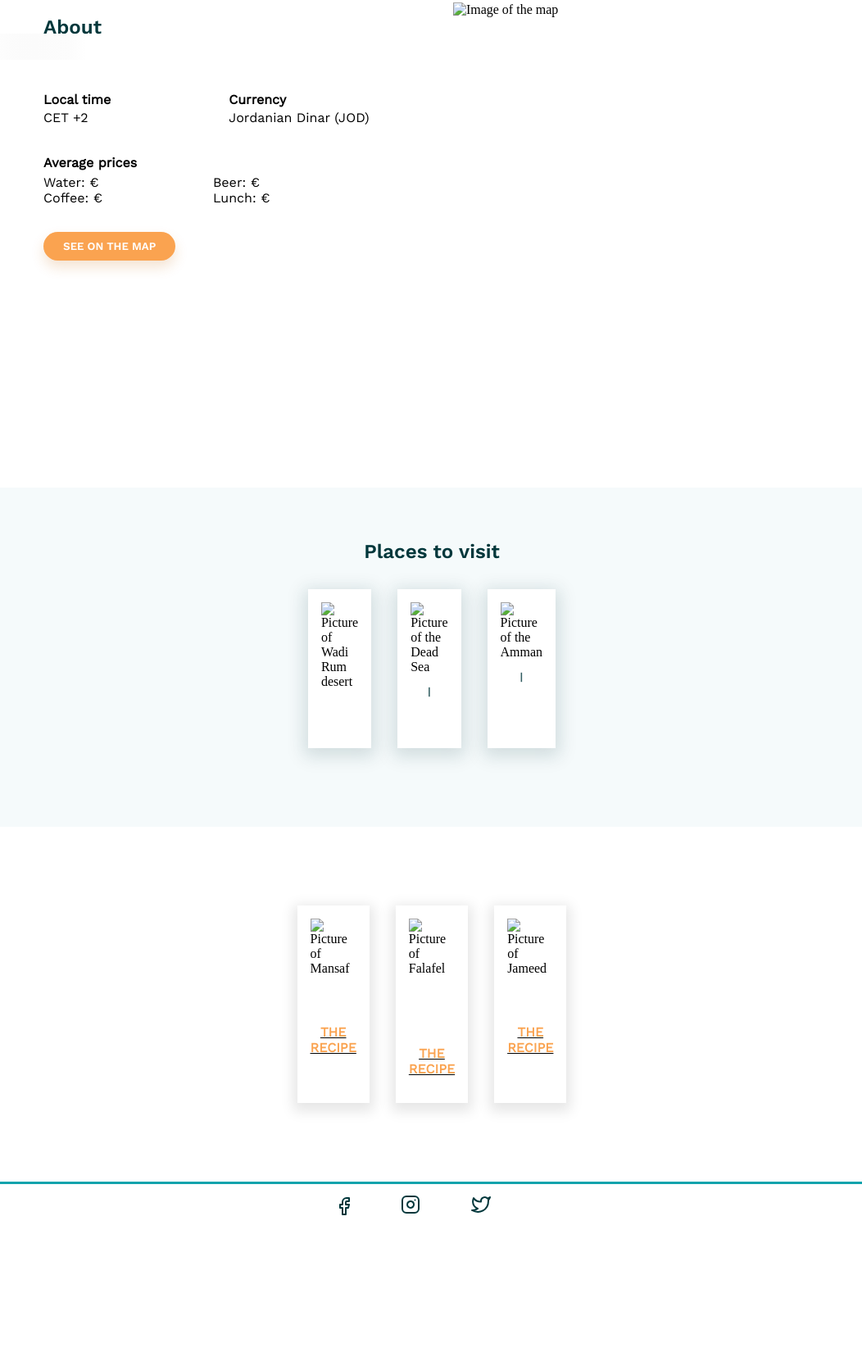
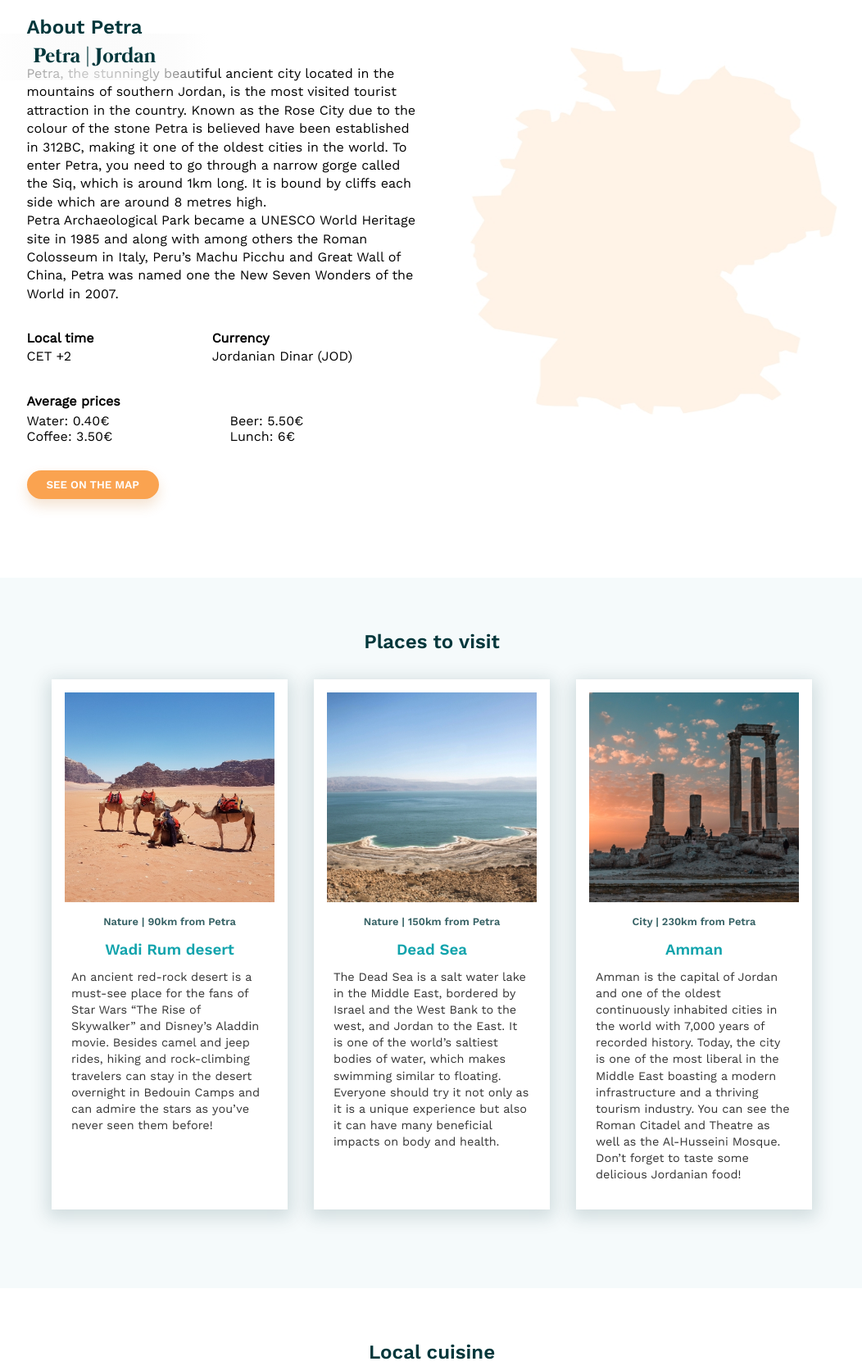
Before and after one commit to sandra-krejcir/trawell, a plain HTML site: page city_page.html in a window 1280 px wide. Shown: the part 79-1746 px from the top of the page at 82% size, without its empty margins (113-1165 px from the left). Before the commit the page ends 1594 px from the top, so only its background shows below. Drawn offline with Linux system fonts and the light colour scheme; no server answers.

Commit message:
city-page-finished

```diff
--- a/city_page.css
+++ b/city_page.css
@@ -481,6 +481,10 @@ footer {
     h1 {
         font-size: 1.2rem;
     }
+
+    img.map {
+        display: none;
+    }
 }
 
 @media (max-width: 480px) {
--- a/city_page.html
+++ b/city_page.html
@@ -28,14 +28,24 @@
               <img id="logo2" src="./images/logo-Trawell.svg" alt="logo"></a>
            </div>
           </nav>
-      <h1></h1>
+      <h1>Petra | Jordan</h1>
     </header>
     <main>
       <img class="background" src="Mask Group 3.jpg" alt="Background picture"></img>
       <section class="description">
         <div class="cityDes">
-            <h2 >About <span class="city_name"><span></span></h2>
-            <p class="big_des">
+            <h2 >About <span class="city_name">Petra<span></span></h2>
+            <p class="big_des">Petra, the stunningly beautiful ancient city located in the mountains
+          of southern Jordan, is the most visited tourist attraction in the
+          country. Known as the Rose City due to the colour of the stone Petra
+          is believed have been established in 312BC, making it one of the
+          oldest cities in the world. To enter Petra, you need to go through a
+          narrow gorge called the Siq, which is around 1km long. It is bound by
+          cliffs each side which are around 8 metres high.
+          <br>Petra Archaeological Park became a UNESCO World Heritage site in 1985 and along with among
+          others the Roman Colosseum in Italy, Peru’s Machu Picchu and Great
+          Wall of China, Petra was named one the New Seven Wonders of the World
+          in 2007.
         </p>
         <div class="flex_side">
             <p><strong>Local time</strong>
@@ -46,16 +56,16 @@
             <div>
                 <p><strong>Average prices</strong></p>
                 <ul class="prices">
-                    <li>Water: <span class="water"></span>€</li>
-                    <li>Coffee: <span class="coffee"></span>€</li>
-                    <li>Beer: <span class="beer"></span>€</li>
-                    <li>Lunch: <span class="lunch"></span>€</li>
+                    <li>Water: <span class="water">0.40</span>€</li>
+                    <li>Coffee: <span class="coffee">3.50</span>€</li>
+                    <li>Beer: <span class="beer">5.50</span>€</li>
+                    <li>Lunch: <span class="lunch">6</span>€</li>
                 </ul>
                 </div>
-                <div><a class="see_map" href="" target="_blank"><button>See on the map</button></a>
+                <div><a class="see_map" href="https://www.google.com/maps/place/Wadi+Musa,+Jordan/@30.3206257,35.4656455,14z/data=!3m1!4b1!4m5!3m4!1s0x15016930021ab6b1:0xe43a697bc3a3e0b9!8m2!3d30.3216354!4d35.4801251" target="_blank"><button>See on the map</button></a>
                 </div>
                 </div>
-                <img class="map" src="" alt="Image of the map"></img>
+                <img class="map" src="pics_trawell/Path 21.jpg" alt="Image of the map"></img>
                 </section>
 
 
@@ -64,47 +74,47 @@
     <h2 class="center">Places to visit</h2>
     <section class="list">
         <article class="land1">
-            <img src="" alt="Picture of Wadi Rum desert"></img>
-            <h4></h4>
-            <h3></h3>
-            <p></p>
+            <img src="pics_trawell/Mask Group 38.jpg" alt="Picture of Wadi Rum desert"></img>
+            <h4>Nature | 90km from Petra</h4>
+            <h3>Wadi Rum desert</h3>
+            <p>An ancient red-rock desert is a must-see place for the fans of Star Wars “The Rise of Skywalker” and Disney’s Aladdin movie. Besides camel and jeep rides, hiking and rock-climbing travelers can stay in the desert overnight in Bedouin Camps and can admire the stars as you’ve never seen them before!</p>
         </article>
             <article class="land2">
-                <img src="" alt="Picture of the Dead Sea"></img>
-                <h4><span></span> | <span></span></h4>
-                <h3></h3>
-                <p></p>
+                <img src="pics_trawell/Mask Group 39.jpg" alt="Picture of the Dead Sea"></img>
+                <h4><span>Nature</span> | <span>150km from Petra</span></h4>
+                <h3>Dead Sea</h3>
+                <p>The Dead Sea is a salt water lake in the Middle East, bordered by Israel and the West Bank to the west, and Jordan to the East. It is one of the world’s saltiest bodies of water, which makes swimming similar to floating. Everyone should try it not only as it is a unique experience but also it can have many beneficial impacts on body and health.</p>
             </article>
                 <article class="land3">
-                    <img src="" alt="Picture of the Amman"></img>
-                    <h4><span></span> | <span></span></h4>
-                    <h3></h3>
-                    <p></p>
+                    <img src="pics_trawell/Mask Group 40.jpg" alt="Picture of the Amman"></img>
+                    <h4><span>City</span> | <span>230km from Petra</span></h4>
+                    <h3>Amman</h3>
+                    <p>Amman is the capital of Jordan and one of the oldest continuously inhabited cities in the world with 7,000 years of recorded history. Today, the city is one of the most liberal in the Middle East boasting a modern infrastructure and a thriving tourism industry. You can see the Roman Citadel and Theatre as well as the Al-Husseini Mosque. Don’t forget to taste some delicious Jordanian food!</p>
                 </article>
     </section>
   </div>
-    <h2 class="center"></h2>
+    <h2 class="center">Local cuisine</h2>
     <section class="list dishes">
                     <article class="food1">
-                        <img src="" alt="Picture of Mansaf"></img>
-                        <figcaption></figcaption>
-                        <h3></h3>
-                        <p></p>
-                        <div class="recipe"><a href="" target="_blank">THE RECIPE</a></div>
+                        <img src="pics_trawell/Mask Group 34.jpg" alt="Picture of Mansaf"></img>
+                        <figcaption>Traditional Mansaf served on flatbread by EvanCarroll is licensed under CC BY-SA 4.0</figcaption>
+                        <h3>Mansaf</h3>
+                        <p>It is a very traditional Jordanian dish that is served on important occasions, both happy and sad. It is made from a bread thinner than a tortilla at the bottom, on top of that there is cooked rice in a sauce and on it pieces of lamb that were slowly cooked in fermented, yogurt-like goat's milk called jameed.</p>
+                        <div class="recipe"><a href="https://www.saveur.com/mansaf-recipe/" target="_blank">THE RECIPE</a></div>
                     </article>
                         <article class="food2">
-                            <img src="" alt="Picture of Falafel"></img>
+                            <img src="pics_trawell/Mask Group 35.jpg" alt="Picture of Falafel"></img>
                             <figcaption><br><br></figcaption>
-                            <h3></h3>
-                            <p></p>
-                            <div class="recipe"><a href="" target="_blank">THE RECIPE</a></div>
+                            <h3>Falafel</h3>
+                            <p>Falafel is one of the Middle East’s most popular dishes, it’s naturally vegan, healthy and incredibly delicious! Falafel is a chickpeas balls with spices that are usually deep-fried and served with hummus and tahini sauce.</p>
+                            <div class="recipe"><a href="https://www.themediterraneandish.com/how-to-make-falafel/" target="_blank">THE RECIPE</a></div>
                         </article>
                             <article class="food3">
-                                <img src="" alt="Picture of Jameed"></img>
-                                <figcaption></figcaption>
-                                <h3></h3>
-                                <p></p>
-                                <div class="recipe"><a href="" target="_blank">THE RECIPE</a></div>
+                                <img src="pics_trawell/Mask Group 36.jpg" alt="Picture of Jameed"></img>
+                                <figcaption>"Making Jameed" by Neil Falzon is licensed under CC BY-SA 2.0</figcaption>
+                                <h3>Jameed</h3>
+                                <p>Jameed is a Beduin-Jordanian in a form of dried yoghurt made from goat's milk or sheep's milk. It is made by draining thick yoghurt of its whey, shaping it into balls, and letting it harden. Drying prevents spoilage. It is also customary to add to a sauces or soups.</p>
+                                <div class="recipe"><a href="https://www.themediterraneandish.com/how-to-make-falafel/" target="_blank">THE RECIPE</a></div>
                             </article>
     </section>
     </main>
--- a/city_page.js
+++ b/city_page.js
@@ -1,5 +1,6 @@
 const url =
-    "https://kea21s-6eb0.restdb.io/rest/trawell/6033f1316afd463c00006404";
+    "https://kea21s-6eb0.restdb.io/rest/trawell/6033f1316afd463c00006404"; //Murter
+// "https://kea21s-6eb0.restdb.io/rest/trawell/60343cd96afd463c00006a90"; //Warsaw
 
 const options = {
     headers: {
@@ -16,9 +17,26 @@ function viewDestinations(destination) {
     document.querySelector(
         "h1"
     ).textContent = `${destination.city} | ${destination.country}`;
-    document.querySelector(
-        ".background"
-    ).src = `https://kea21s-6eb0.restdb.io/media/${destination.imgcitybigpc}`;
+
+    //for changing main img background by media query size
+
+    const mediaQuery = window.matchMedia("(min-width: 500px)");
+    function handleTabletChange(e) {
+        // Check if the media query is true
+        if (e.matches) {
+            document.querySelector(
+                ".background"
+            ).src = `https://kea21s-6eb0.restdb.io/media/${destination.imgcitybigpc}`;
+        } else {
+            document.querySelector(
+                ".background"
+            ).src = `https://kea21s-6eb0.restdb.io/media/${destination.imgcitybigmobile}`;
+        }
+    }
+
+    mediaQuery.addListener(handleTabletChange);
+    handleTabletChange(mediaQuery);
+
     document.querySelector(".city_name").textContent = destination.city;
     document.querySelector(".big_des").textContent =
         destination.citydescription;
@@ -28,10 +46,11 @@ function viewDestinations(destination) {
     document.querySelector(".coffee").textContent = destination.coffeeprice;
     document.querySelector(".beer").textContent = destination.beerprice;
     document.querySelector(".lunch").textContent = destination.lunchprice;
-    document.querySelector(".see_map").href = destination.maplocation;
     document.querySelector(
         ".map"
     ).src = `https://kea21s-6eb0.restdb.io/media/${destination.imgcountrymap}`;
+    document.querySelector(".see_map").href = destination.maplocation;
+
     document.querySelector(
         ".land1 img"
     ).src = `https://kea21s-6eb0.restdb.io/media/${destination.imglandmark1}`;
```
